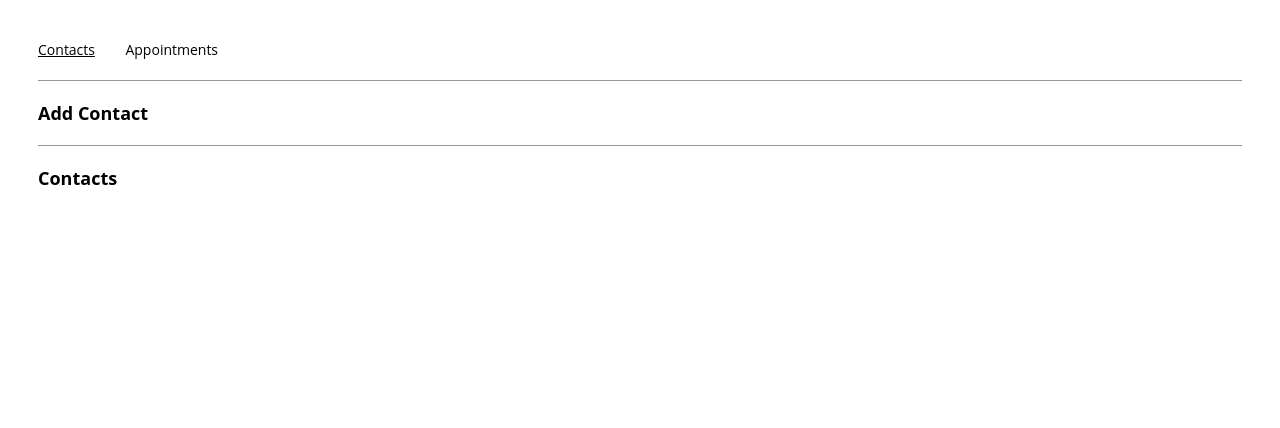
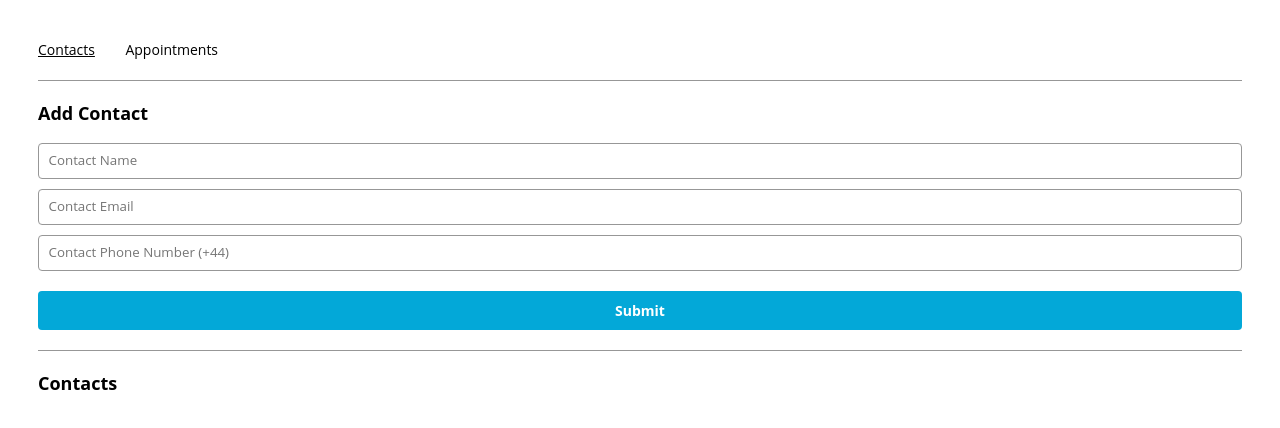
Before and after one commit to dannyjf95/appointment-planner, a React (Create React App) app: page /contacts in a window 1280 px wide. Shown: the top 428 px of the page. Built offline with nearby package versions, Linux system fonts and the light colour scheme.

Commit message:
add form and 3 inputs with relative info/props

```diff
--- a/src/components/contactForm/ContactForm.js
+++ b/src/components/contactForm/ContactForm.js
@@ -1,15 +1,14 @@
 import React from "react";
 
 export const ContactForm = ({
-  name,
-  setName,
-  phone,
-  setPhone,
-  email,
-  setEmail,
-  handleSubmit
+  currentName,
+  setCurrentName,
+  currentPhone,
+  setCurrentPhone,
+  currentEmail,
+  setCurrentEmail,
+  handleSubmit,
 }) => {
-
   //3 handlers for settingState
   const handleName = ({ target }) => {
     setCurrentName(target.value);
@@ -21,6 +20,37 @@ export const ContactForm = ({
     setCurrentEmail(target.value);
   };
   return (
-    <></>
+    <>
+      <form onSubmit={handleSubmit}>
+        <input
+          type="text"
+          value={currentName}
+          onChange={handleName}
+          placeholder="Contact Name"
+          required
+          aria-label="Contacts Full Name"
+        />
+        {/** */}
+        <input
+          type="email"
+          value={currentEmail}
+          onChange={handleEmail}
+          placeholder="Contact Email"
+          required
+          aria-label="Contacts Email Address"
+        />
+        {/** */}
+        <input
+          type="tel"
+          value={currentPhone}
+          onChange={handlePhone}
+          placeholder="Contact Phone Number (+44)"
+          required
+          pattern="/^(?:\+44|0)\d{10}$/"
+          aria-label="Contacts Phone Number"
+        />
+        <input type="Submit" aria-label="Add Contact" />
+      </form>
+    </>
   );
 };
```
